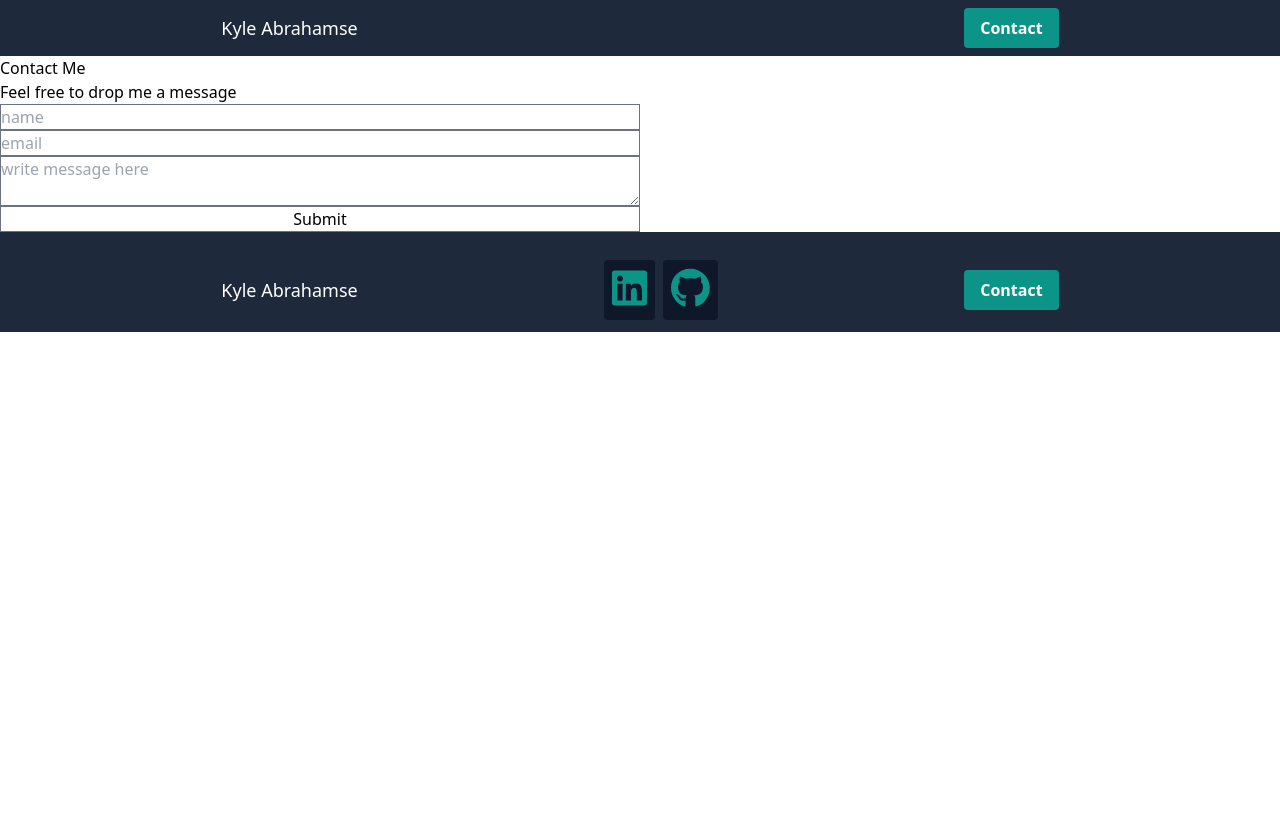
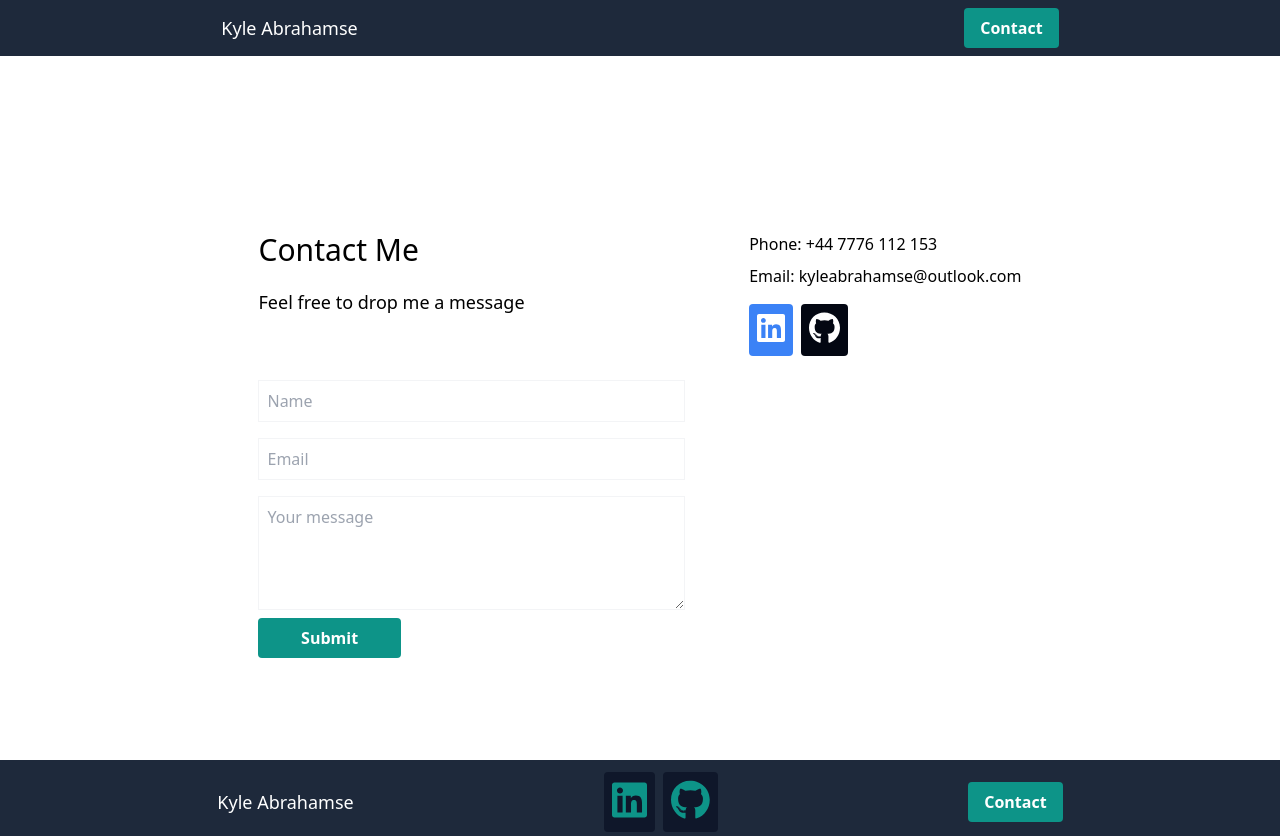
Before and after one commit to kyleabrahamse/portfolio, a Next.js app: page /Contact in a window 1280 px wide. Before the commit the page ends 800 px from the top, so only its background shows below. Built offline with nearby package versions, Linux system fonts and the light colour scheme.

Commit message:
contact page finishedgit add -A!

```diff
--- a/app/Contact/page.tsx
+++ b/app/Contact/page.tsx
@@ -1,59 +1,112 @@
 "use client";
 import "../globals.css";
 
+import React, { useRef, useState } from "react";
+import Link from "next/link";
+import Modal from "../components/modal";
+
+import { FontAwesomeIcon } from "@fortawesome/react-fontawesome";
+import { faLinkedin } from "@fortawesome/free-brands-svg-icons";
+import { faGithub } from "@fortawesome/free-brands-svg-icons";
+
 export default function Contact() {
-  //   async function handleSubmit(event: React.FormEvent<HTMLInputElement>) {
-  //     event.preventDefault();
-  //     const formData = new FormData(event.currentTarget);
+  const formRef = useRef<HTMLFormElement>(null);
+  const [isLoading, setIsLoading] = useState(false);
+  const [showModal, setShowModal] = useState(false);
 
-  //     formData.append("access_key", "b9d189c7-d15a-4cc9-8baf-bb2ea3a62424");
+  async function handleSubmit(event: React.FormEvent<HTMLFormElement>) {
+    event.preventDefault();
+    setIsLoading(true);
 
-  //     const object = Object.fromEntries(formData);
-  //     const json = JSON.stringify(object);
+    const formData = new FormData(event.currentTarget);
 
-  //     const response = await fetch("https://api.web3forms.com/submit", {
-  //       method: "POST",
-  //       headers: {
-  //         "Content-Type": "application/json",
-  //         Accept: "application/json",
-  //       },
-  //       body: json,
-  //     });
-  //     const result = await response.json();
-  //     if (result.success) {
-  //       console.log(result);
-  //     }
-  //   }
+    formData.append("access_key", "b9d189c7-d15a-4cc9-8baf-bb2ea3a62424");
+
+    const object = Object.fromEntries(formData);
+    const json = JSON.stringify(object);
+
+    const response = await fetch("https://api.web3forms.com/submit", {
+      method: "POST",
+      headers: {
+        "Content-Type": "application/json",
+        Accept: "application/json",
+      },
+      body: json,
+    });
+    const result = await response.json();
+    if (result.success) {
+      console.log(result);
+      setShowModal(true);
+
+      // Reset form fields after successful submission
+      if (formRef.current) {
+        formRef.current.reset();
+      }
+    }
+
+    setIsLoading(false);
+  }
+
+  const closeModal = () => {
+    setShowModal(false);
+  };
 
   return (
-    <>
-      <div className="flex flex-col w-1/2">
-        <h1>Contact Me</h1>
-        <p>Feel free to drop me a message</p>
-        {/* onSubmit={handleSubmit}  */}
-        <form className="flex flex-col">
+    <div className="contact-height flex gap-16 justify-center pt-44">
+      <div className="flex flex-col w-4/12">
+        <h1 className="text-3xl pb-5">Contact Me</h1>
+        <p className="text-lg pb-14">Feel free to drop me a message</p>
+        <form ref={formRef} className="flex flex-col" onSubmit={handleSubmit}>
           <input
             type="text"
             name="name"
-            placeholder="name"
-            className="border border-gray-500"
+            placeholder="Name"
+            className="border border-gray-100 p-2 my-2"
+            disabled={isLoading}
           />
           <input
             type="email"
             name="email"
-            placeholder="email"
-            className="border border-gray-500"
+            placeholder="Email"
+            className="border border-gray-100 p-2 my-2"
+            disabled={isLoading}
           />
           <textarea
             name="message"
-            placeholder="write message here"
-            className="border border-gray-500"
+            placeholder="Your message"
+            className="border border-gray-100 p-2 my-2"
+            disabled={isLoading}
+            rows={4}
           ></textarea>
-          <button className="border border-gray-500" type="submit">
-            Submit
+          <button
+            className="hover:bg-green-500 bg-teal-600 text-white font-bold py-2 px-4 rounded w-4/12 "
+            type="submit"
+            disabled={isLoading}
+          >
+            {isLoading ? "Submitting..." : "Submit"}
           </button>
         </form>
       </div>
-    </>
+      <div>
+        <p className="pb-2">Phone: +44 7776 112 153</p>
+        <p className="pb-4">Email: kyleabrahamse@outlook.com</p>
+        <div className="flex gap-2">
+          <div className="bg-blue-500 rounded hover:bg-green-600">
+            <Link href="https://github.com/kyleabrahamse" target="_blank">
+              <FontAwesomeIcon
+                icon={faLinkedin}
+                className="h-8 text-white p-2 rounded"
+              />
+            </Link>
+          </div>
+          <div className="bg-gray-950 text-white rounded hover:bg-green-600">
+            <Link href="https://github.com/kyleabrahamse" target="_blank">
+              <FontAwesomeIcon icon={faGithub} className="icon  h-8 p-2" />
+            </Link>
+          </div>
+        </div>
+      </div>
+      {showModal && <Modal onClose={closeModal} />}
+    </div>
   );
 }
--- a/app/Footer/page.tsx
+++ b/app/Footer/page.tsx
@@ -10,22 +10,17 @@ const Footer = () => {
   return (
     <div>
       <nav className="bg-slate-800">
-        <ul className="flex justify-between sm:w-2/3 w-11/12 mx-auto  p-2" />
-        <ul className="flex justify-between w-11/12 sm:w-2/3 mx-auto  p-2">
+        <ul className="flex justify-between sm:w-2/3 w-11/12 mx-auto p-1" />
+        <ul className="flex justify-between w-11/12 sm:w-2/3 mx-auto p-1">
           <li className="c-white-100 text-white content-center text-lg">
             <Link href="/">Kyle Abrahamse</Link>
           </li>
-          <div className="flex justify-center p-1 gap-2 ">
+          <div className="flex justify-center gap-2 ">
             <div className="bg-slate-900 rounded hover:bg-green-600">
-              <Link
-                href="https://www.linkedin.com/in/kyle-abrahamse/"
-                target="_blank"
-              />
-              <Link href="https://www.linkedin.com/feed/" target="_blank" />
               <Link href="https://www.linkedin.com/feed/" target="_blank">
                 <FontAwesomeIcon
                   icon={faLinkedin}
-                  className="h-10 text-teal-600 p-2 rounded hover:text-white"
+                  className="icon h-10 text-teal-600 p-2 rounded hover:text-white"
                 />
               </Link>
             </div>
@@ -33,7 +28,7 @@ const Footer = () => {
               <Link href="https://github.com/kyleabrahamse" target="_blank">
                 <FontAwesomeIcon
                   icon={faGithub}
-                  className="text-teal-600 h-10 p-2 hover:text-white"
+                  className="icon text-teal-600 h-10 p-2 hover:text-white"
                 />
               </Link>
             </div>
--- a/app/components/about.tsx
+++ b/app/components/about.tsx
@@ -3,12 +3,11 @@ import Link from "next/link";
 
 const About = () => {
   return (
-    <div className="sm:w-2/3 w-11/12 flex flex-col sm:flex-row mx-auto gap-12 pt-20 pb-20">
     <div className="w-10/12 sm:w-2/3 flex flex-col sm:flex-row mx-auto gap-12 pt-20 pb-20">
       <h1 className="text-4xl">
-          I excel as a front-end developer, proficient in React and TypeScript.
-          My focus lies in harnessing the capabilities of Next.js to improve
-          runtime efficiency and elevate user interaction.
+        I excel as a front-end developer, proficient in React and TypeScript. My
+        focus lies in harnessing the capabilities of Next.js to improve runtime
+        efficiency and elevate user interaction.
       </h1>
       <div>
         <p className="text-lg pb-1">
@@ -16,11 +15,11 @@ const About = () => {
           TypeScript and NextJS.
         </p>
         <p className="text-lg pb-1">
-            Recently, I have embarked on a journey into the realm of testing
-            with Jest, a popular testing framework for JavaScript applications.
-            I aim to ensure the resilience and reliability of the codebases I
-            work on, delivering robust solutions that meet the highest standards
-            of quality.
+          Recently, I have embarked on a journey into the realm of testing with
+          Jest, a popular testing framework for JavaScript applications. I aim
+          to ensure the resilience and reliability of the codebases I work on,
+          delivering robust solutions that meet the highest standards of
+          quality.
         </p>
         <p className="text-lg pb-1">
           To see examples of my work please visit my
@@ -44,7 +43,6 @@ const About = () => {
         </p>
       </div>
     </div>
-    </div>
   );
 };
 
--- /dev/null
+++ b/app/components/modal.tsx
@@ -0,0 +1,21 @@
+import React from 'react';
+
+interface ModalProps {
+  onClose: () => void;
+}
+
+const Modal: React.FC<ModalProps> = ({ onClose }) => {
+  return (
+    <div className="fixed inset-0 flex items-center justify-center bg-black bg-opacity-50">
+      <div className="bg-white p-8 rounded-lg">
+        <h2 className="text-2xl font-semibold mb-4">Thank you!</h2>
+        <p>Your message has been successfully submitted.</p>
+        <button onClick={onClose} className="mt-4 px-4 py-2 bg-blue-500 text-white rounded hover:bg-blue-600">
+          Close
+        </button>
+      </div>
+    </div>
+  );
+};
+
+export default Modal;
--- a/app/components/projects.tsx
+++ b/app/components/projects.tsx
@@ -8,7 +8,7 @@ const Projects = () => {
   return (
     <div className="pt-20 pb-20">
       <h1 className="text-center text-4xl">Projects</h1>
-      <div className="flex flex-col sm:flex-row gap-12 sm:gap-3 justify-center text-center pt-10 ">
+      <div className="flex flex-col sm:flex-row gap-12 sm:gap-3 justify-center text-center pt-10">
         <div className="P-container flex flex-col mx-auto sm:mx-0 ">
           <Image
             src="/images/leopard.png"
--- a/app/globals.css
+++ b/app/globals.css
@@ -26,3 +26,14 @@
     width: 90%;
   }
 }
+
+@media (max-width: 500px) {
+  .icon {
+    display: none
+  }
+}
+
+
+.contact-height {
+  height: 88vh
+}
```
Lines whose indentation alone changed are shown as unchanged.
